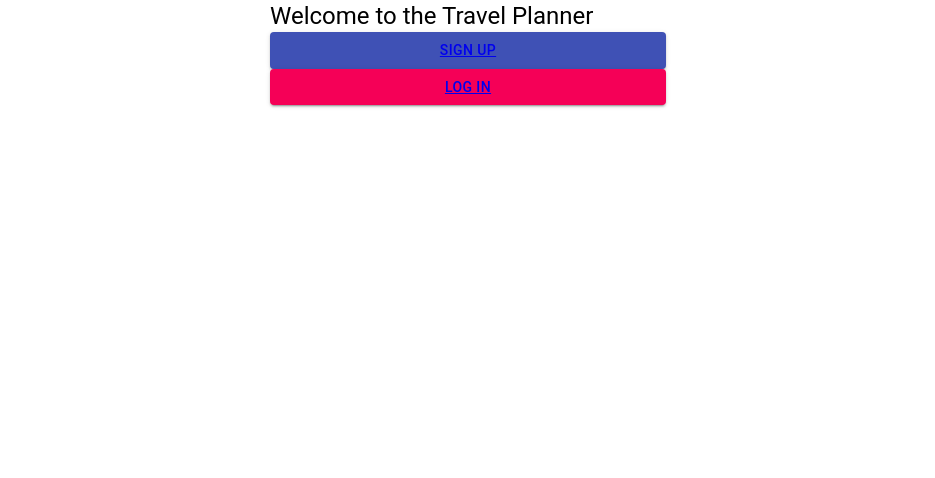
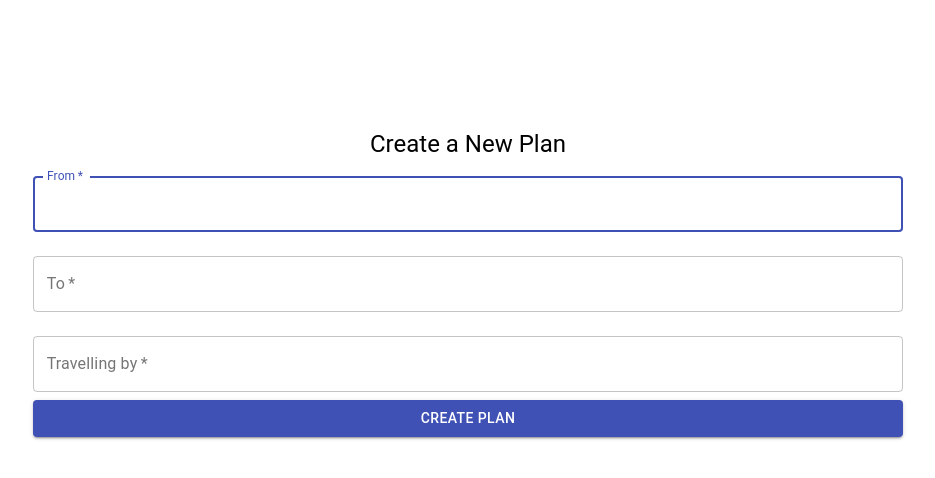
Before and after one commit to zsorosz/travel_planner, a React (Create React App) app in the folder travel_frontend/: page /newPlan in a window 1280 px wide. Shown: the top 478 px of the page, without its empty margins (172-1107 px from the left). Built offline with nearby package versions, Linux system fonts and the light colour scheme.

Commit message:
Add New Plan component to create new plan

```diff
--- a/travel_frontend/src/App.js
+++ b/travel_frontend/src/App.js
@@ -6,6 +6,7 @@ import SignUp from './SignUp';
 import LogIn from './LogIn';
 import Welcome from './Welcome';
 import Profil from './Profil';
+import NewPlan from './NewPlan';
 import history from './history';
 import './styles/Page.css';
 
@@ -39,9 +40,18 @@ class App extends Component {
                 <Route
                   exact
                   path="/profil"
-                  render={(routeProps) => (
+                  render={(props) => (
                     <div className="page">
-                      <Profil />
+                      <Profil {...props} />
+                    </div>
+                  )}
+                />
+                <Route
+                  exact
+                  path="/newPlan"
+                  render={(props) => (
+                    <div className="page">
+                      <NewPlan {...props}/>
                     </div>
                   )}
                 />
--- /dev/null
+++ b/travel_frontend/src/NewPlan.js
@@ -0,0 +1,100 @@
+import React, { Component } from 'react';
+import history from './history';
+import { createNewPlan } from './PlanFunctions';
+import Button from '@material-ui/core/Button';
+import TextField from '@material-ui/core/TextField';
+import Typography from '@material-ui/core/Typography';
+import Container from '@material-ui/core/Container';
+import './styles/FormStyles.css';
+
+class NewPlan extends Component {
+    constructor(props) {
+        super(props)
+        this.state = {
+            departureCity: '',
+            arrivalCity: '',
+            travelMethod: '',
+            errors: {}
+        };
+        this.onChange = this.onChange.bind(this);
+        this.onSubmit = this.onSubmit.bind(this);
+    };
+    componentDidMount () {
+        const id = this.props.location.userId;
+        console.log(id);
+    }
+
+    onChange(e) {
+        this.setState({ [e.target.name]: e.target.value })
+    };
+
+    onSubmit(e) {
+        e.preventDefault();
+
+        const newPlan = {
+          departureCity: this.state.departureCity,
+          arrivalCity: this.state.arrivalCity,
+          travelMethod: this.state.travelMethod
+        }
+
+        createNewPlan(newPlan, this.props.location.userId).then(res => {
+            console.log('Success', res);
+            history.push("/profil")
+        });
+    };
+    render() {
+        return (
+            <Container class='form-container'>
+                <Typography component="h1" variant="h5">
+                    Create a New Plan
+                </Typography>
+                <form noValidate onSubmit={this.onSubmit}>
+                    <TextField
+                        margin="normal"
+                        name="departureCity"
+                        variant="outlined"
+                        required
+                        fullWidth
+                        id="departureCity"
+                        label="From"
+                        autoFocus
+                        value={this.state.departureCity}
+                        onChange={this.onChange}
+                    />
+                    <TextField
+                        variant="outlined"
+                        margin="normal"
+                        required
+                        fullWidth
+                        id="arrivalCity"
+                        label="To"
+                        name="arrivalCity"
+                        value={this.state.arrivalCity}
+                        onChange={this.onChange}
+                    />
+                    <TextField
+                        variant="outlined"
+                        margin="normal"
+                        required
+                        fullWidth
+                        name="travelMethod"
+                        label="Travelling by"
+                        id="travelMethod"
+                        value={this.state.travelMethod}
+                        onChange={this.onChange}
+                    />
+                    <Button
+                        type="submit"
+                        fullWidth
+                        variant="contained"
+                        color="primary"
+                    >
+                        Create Plan
+                    </Button>
+                </form>
+            </Container>
+        )
+    }
+};
+
+export default NewPlan;
--- /dev/null
+++ b/travel_frontend/src/PlanFunctions.js
@@ -0,0 +1,27 @@
+import axios from 'axios'
+
+export const createNewPlan = (newPlan, id) => {
+    return axios
+      .post(`/api/users/${id}/plans/new`, {
+        departureCity: newPlan.departureCity,
+        arrivalCity: newPlan.arrivalCity,
+        travelMethod: newPlan.travelMethod
+      })
+      .then(response => {
+        console.log('New Plan Created')
+      })
+}
+
+// export const getProfile = user => {
+//   return axios
+//     .get('/api/users/profil', {
+//       // headers: { Authorization: ` ${this.getToken()}` }
+//     })
+//     .then(response => {
+//       console.log(response)
+//       return response.data
+//     })
+//     .catch(err => {
+//       console.log(err)
+//     })
+// }
--- a/travel_frontend/src/Profil.js
+++ b/travel_frontend/src/Profil.js
@@ -1,15 +1,17 @@
 import React, { Component } from 'react';
 import jwt_decode from 'jwt-decode';
 import history from './history';
+import { Link } from 'react-router-dom';
 import Container from '@material-ui/core/Container';
 import Typography from '@material-ui/core/Typography';
 import Button from '@material-ui/core/Button';
+import NewPlan from './NewPlan';
 
 // import { getProfile } from './UserFunctions';
 
 class Profil extends Component {
-  constructor() {
-    super()
+  constructor(props) {
+    super(props)
     this.state = {
       username: '',
       email: '',
@@ -33,7 +35,7 @@ handleLogout(){
     window.localStorage.clear()
 }
 
-  render() {
+render() {
     return (
         <Container component="main" maxWidth="xs">
             <Typography component="h1" variant="h4">Hi, {this.state.username}!
@@ -61,6 +63,7 @@ handleLogout(){
                 onClick={this.handleLogout}>
                     Log out
             </Button>
+            <Link to={{ pathname: '/newPlan', userId: this.state.id}}>Create a new Plan</Link>
         </Container>
     )
   }
```
